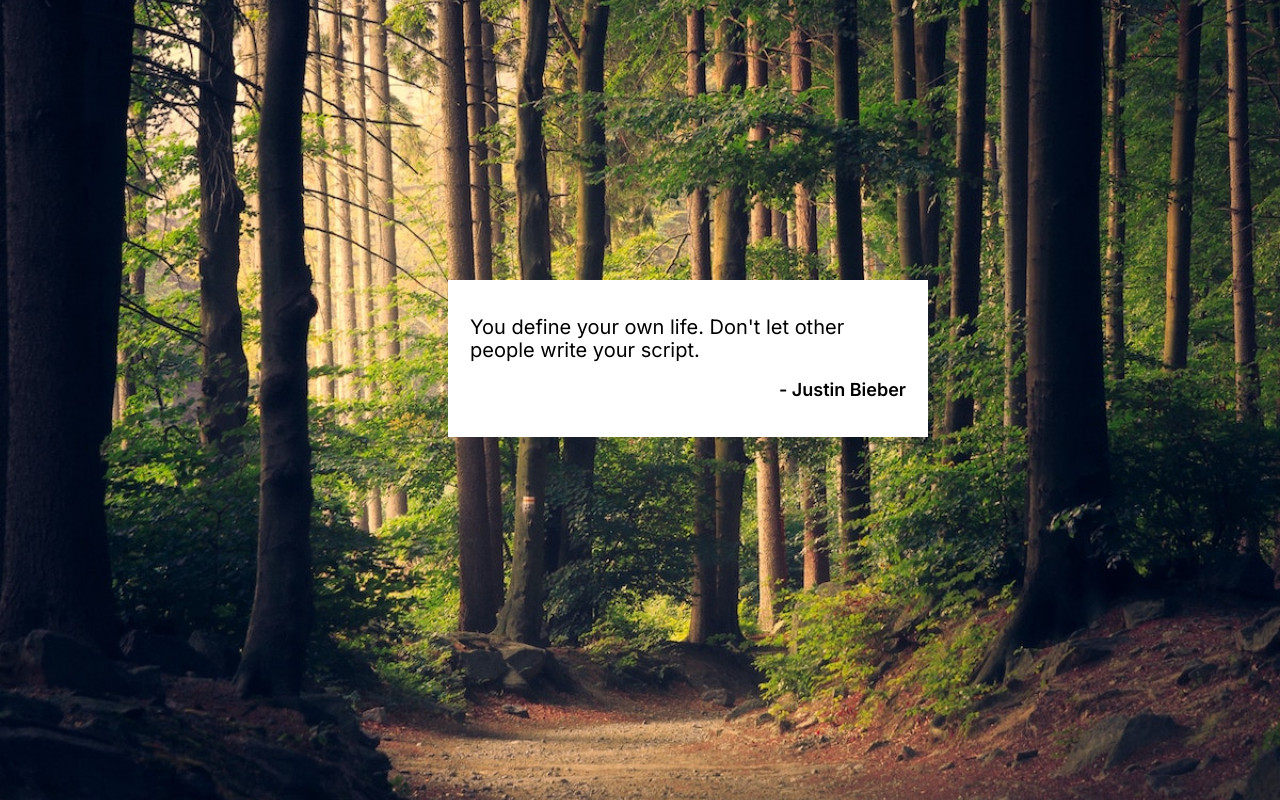
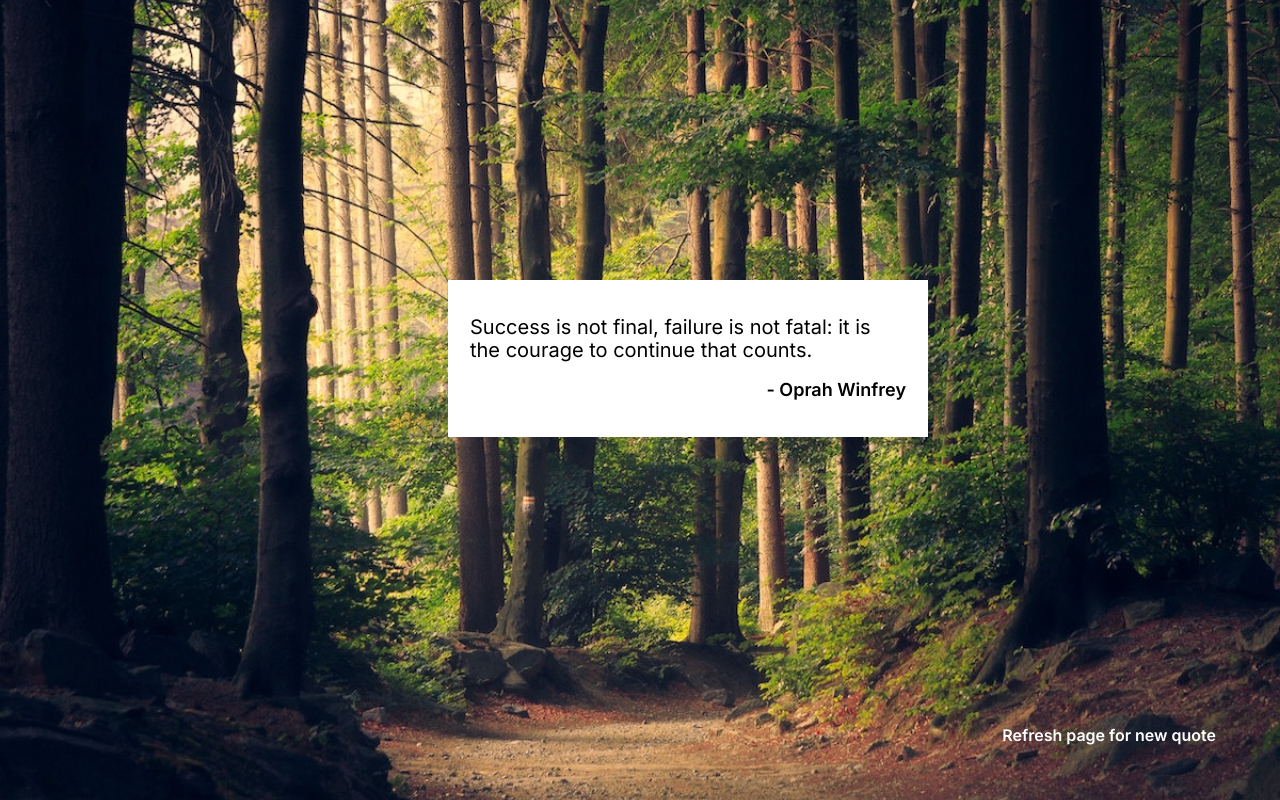
Before and after one commit to klb-dev/inspirationalQuote, a website built with Vite: page index.html in a window 1280 px wide. Built offline with nearby package versions, Linux system fonts and the light colour scheme.

Commit message:
still have trouble with author matching quote, random, but not flowing to gether

```diff
--- a/index.css
+++ b/index.css
@@ -3,6 +3,7 @@ body {
     padding: 0;
     box-sizing: border-box;
     font-family: 'Inter', sans-serif;
+    position: relative;
 }
 
 .quote{
@@ -50,3 +51,12 @@ a:hover{
     width: 100vw;
     height: 100vh;
 }
+
+.instruction {
+    position: absolute;
+    bottom: 5%;
+    right: 5%;
+    font-size: 16px;
+    font-weight: 600;
+    color: white;
+}
--- a/index.html
+++ b/index.html
@@ -15,7 +15,9 @@
 <body>
     <main id="image">
        <a href="https://scrimba.com/learn/frontend" class="scrimbaLink"><div id="quote" class="quote"></div></a>
+        <p class="instruction">Refresh page for new quote</p>
     </main>
+
 <script src="quotes.js"></script>
 </body>
 </html>
--- a/quotes.js
+++ b/quotes.js
@@ -22,7 +22,7 @@ const quotes = [
     }
 ]
 
-let randomImage = [
+const randomImage = [
     "images/bridgeOnCliff.jpeg",
     "images/elephantTree.jpeg",
     "images/forestWithDropEarth.jpeg",
@@ -30,17 +30,22 @@ let randomImage = [
     "images/nature.jpg"
 ]
 
-function imageRand(imgArr) {
-    return imgArr[Math.floor(Math.random() * imgArr.length)];
+const quoteEl = document.getElementById("quote");
+
+quotes.forEach(function(item){
+    quoteEl.innerHTML = `
+        <span class = "quote-text">${quoteRand(item).quote}</span> <br> <span class="quote-author">- ${quoteRand(item).author}</span>`;
+        console.log(quoteEl)
+})
+
+function quoteRand() {
+    return quotes[Math.floor(Math.random() * quotes.length)];
 }
 
-function quoteRand(quoteArr) {
-    return quoteArr[Math.floor(Math.random() * quoteArr.length)];
+
+function imageRand() {
+    return randomImage[Math.floor(Math.random() * randomImage.length)];
 }
-
-const quoteEl = document.getElementById("quote");
-quoteEl.classList.add("quote")
-const quoteResult = quoteEl.innerHTML = `<span class = "quote-text">${quoteRand(quotes).quote}</span> <br> <span class="quote-author">- ${quoteRand(quotes).author}</span>`;
 
 const bgImage = document.getElementById("image");
 const result = bgImage.style.background = "rgb(41, 39, 39) url(" + imageRand(randomImage) + ") no-repeat center center/cover";
```
